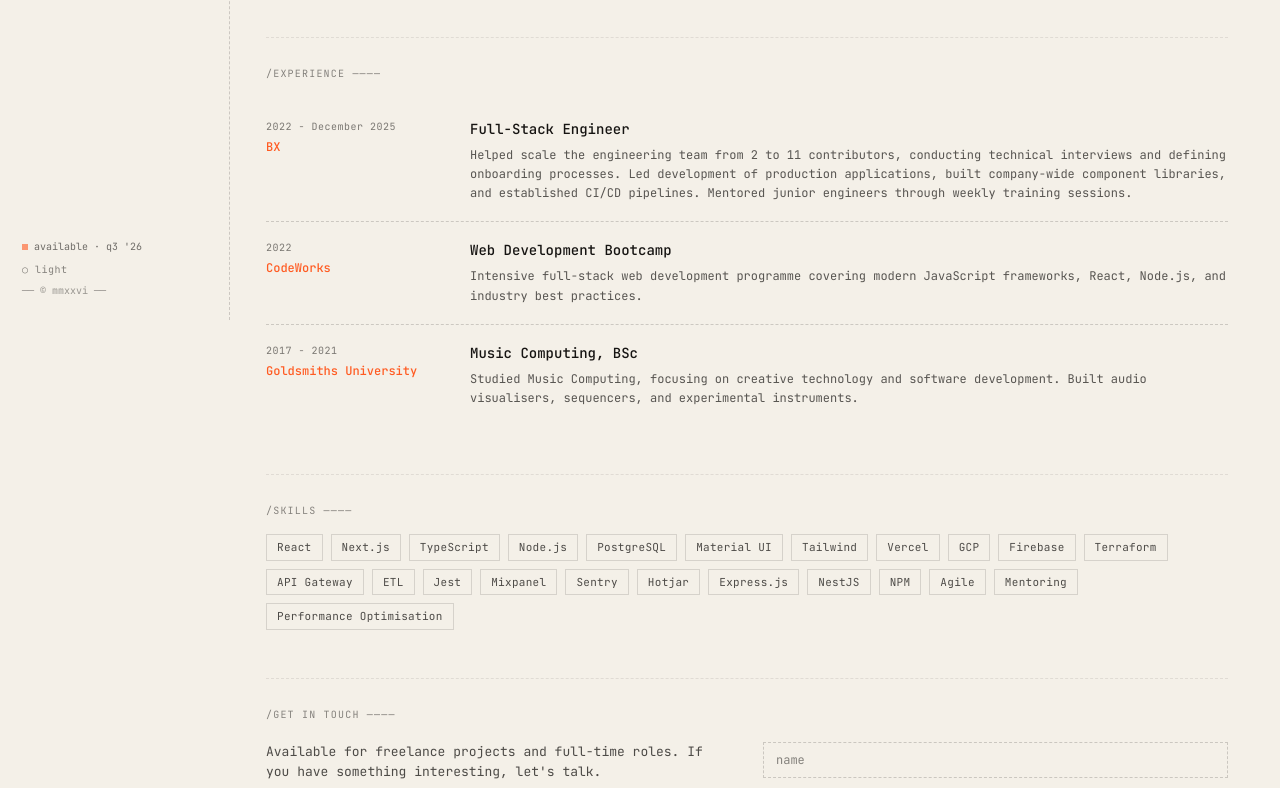
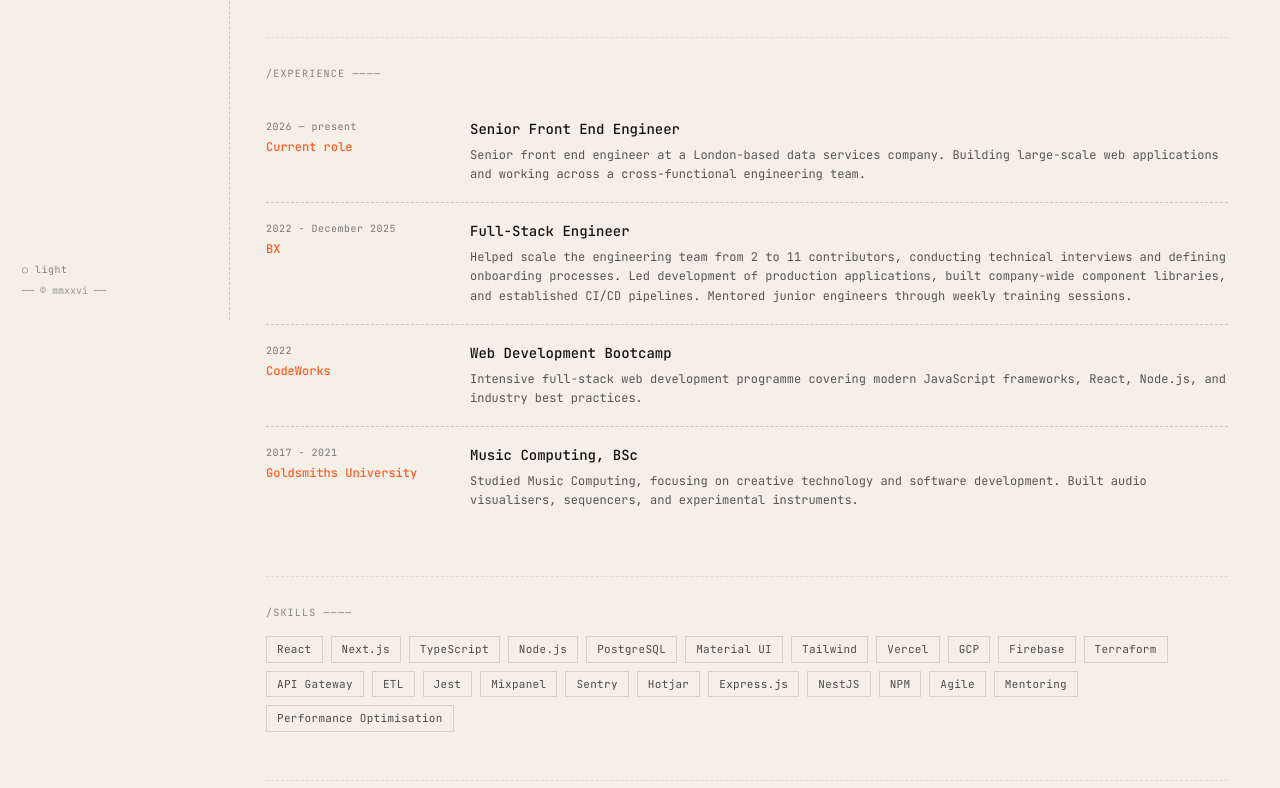
Before and after one commit to IsaacFidler/portfolio, a Next.js app: page /about in a window 1280 px wide. Shown: the part 480-1268 px from the top of the page. Built offline with nearby package versions, Linux system fonts and the light colour scheme.

Commit message:
update: add current role, remove availability, update contact copy
- Add Senior Front End Engineer as current experience entry (company kept abstract)
- Remove 'available · q3 26' indicator from sidebar
- Contact blurb: open but low-key ('always happy to hear about interesting projects')

```diff
--- a/src/app/about/page.tsx
+++ b/src/app/about/page.tsx
@@ -14,7 +14,14 @@ export default function AboutPage() {
     <div className="page-content">
       {/* Header */}
       <div style={{ marginBottom: 40 }}>
-        <div style={{ fontSize: 10, letterSpacing: 1.4, opacity: 0.55, marginBottom: 18 }}>
+        <div
+          style={{
+            fontSize: 10,
+            letterSpacing: 1.4,
+            opacity: 0.55,
+            marginBottom: 18,
+          }}
+        >
           ──── ABOUT · ISAAC FIDLER ────
         </div>
         <h1 className="hero-h1">
@@ -37,20 +44,33 @@ export default function AboutPage() {
         </p>
         <p style={{ margin: 0 }}>
           After CodeWorks bootcamp I joined BX as a software engineer, spending
-          four years building web applications for sustainable agriculture. I led
-          production apps, built a company-wide component library, established
-          CI/CD pipelines, and helped grow the engineering team from 2 to 11.
-          Now working across different domains — most interested in technically
+          four years building web applications for sustainable agriculture. I
+          led production apps, built a company-wide component library,
+          established CI/CD pipelines, and helped grow the engineering team. Now
+          working across different domains — most interested in technically
           complex problems with real-world impact.
         </p>
       </div>
 
       {/* Divider */}
-      <div style={{ borderTop: '1px dashed var(--border-dashed)', opacity: 0.5, marginBottom: 28 }} />
+      <div
+        style={{
+          borderTop: '1px dashed var(--border-dashed)',
+          opacity: 0.5,
+          marginBottom: 28,
+        }}
+      />
 
       {/* Experience */}
       <div style={{ marginBottom: 48 }}>
-        <div style={{ fontSize: 10, opacity: 0.5, letterSpacing: 1.2, marginBottom: 20 }}>
+        <div
+          style={{
+            fontSize: 10,
+            opacity: 0.5,
+            letterSpacing: 1.2,
+            marginBottom: 20,
+          }}
+        >
           /EXPERIENCE ————
         </div>
         <div>
@@ -60,16 +80,43 @@ export default function AboutPage() {
               className="experience-row"
               style={{
                 padding: '18px 0',
-                borderBottom: i < experience.length - 1 ? '1px dashed var(--border-dashed)' : 'none',
+                borderBottom:
+                  i < experience.length - 1
+                    ? '1px dashed var(--border-dashed)'
+                    : 'none',
               }}
             >
               <div>
-                <div style={{ fontSize: 10, opacity: 0.55, letterSpacing: 0.5 }}>{entry.period}</div>
-                <div style={{ fontSize: 12, fontWeight: 500, marginTop: 4, color: ACCENT }}>{entry.company}</div>
+                <div
+                  style={{ fontSize: 10, opacity: 0.55, letterSpacing: 0.5 }}
+                >
+                  {entry.period}
+                </div>
+                <div
+                  style={{
+                    fontSize: 12,
+                    fontWeight: 500,
+                    marginTop: 4,
+                    color: ACCENT,
+                  }}
+                >
+                  {entry.company}
+                </div>
               </div>
               <div>
-                <div style={{ fontSize: 14, fontWeight: 500, marginBottom: 6 }}>{entry.title}</div>
-                <p style={{ fontSize: 12, lineHeight: 1.6, opacity: 0.7, margin: 0 }}>{entry.description}</p>
+                <div style={{ fontSize: 14, fontWeight: 500, marginBottom: 6 }}>
+                  {entry.title}
+                </div>
+                <p
+                  style={{
+                    fontSize: 12,
+                    lineHeight: 1.6,
+                    opacity: 0.7,
+                    margin: 0,
+                  }}
+                >
+                  {entry.description}
+                </p>
               </div>
             </div>
           ))}
@@ -77,18 +124,37 @@ export default function AboutPage() {
       </div>
 
       {/* Divider */}
-      <div style={{ borderTop: '1px dashed var(--border-dashed)', opacity: 0.5, marginBottom: 28 }} />
+      <div
+        style={{
+          borderTop: '1px dashed var(--border-dashed)',
+          opacity: 0.5,
+          marginBottom: 28,
+        }}
+      />
 
       {/* Skills */}
       <div style={{ marginBottom: 48 }}>
-        <div style={{ fontSize: 10, opacity: 0.5, letterSpacing: 1.2, marginBottom: 16 }}>
+        <div
+          style={{
+            fontSize: 10,
+            opacity: 0.5,
+            letterSpacing: 1.2,
+            marginBottom: 16,
+          }}
+        >
           /SKILLS ————
         </div>
         <div style={{ display: 'flex', flexWrap: 'wrap', gap: 8 }}>
           {skills.map((skill) => (
             <span
               key={skill}
-              style={{ fontSize: 11, border: '1px solid var(--border)', padding: '4px 10px', opacity: 0.75, letterSpacing: 0.3 }}
+              style={{
+                fontSize: 11,
+                border: '1px solid var(--border)',
+                padding: '4px 10px',
+                opacity: 0.75,
+                letterSpacing: 0.3,
+              }}
             >
               {skill}
             </span>
@@ -97,38 +163,78 @@ export default function AboutPage() {
       </div>
 
       {/* Divider */}
-      <div style={{ borderTop: '1px dashed var(--border-dashed)', opacity: 0.5, marginBottom: 28 }} />
+      <div
+        style={{
+          borderTop: '1px dashed var(--border-dashed)',
+          opacity: 0.5,
+          marginBottom: 28,
+        }}
+      />
 
       {/* Contact */}
       <div>
-        <div style={{ fontSize: 10, opacity: 0.5, letterSpacing: 1.2, marginBottom: 20 }}>
+        <div
+          style={{
+            fontSize: 10,
+            opacity: 0.5,
+            letterSpacing: 1.2,
+            marginBottom: 20,
+          }}
+        >
           /GET IN TOUCH ————
         </div>
         <div className="about-contact-grid">
           {/* Contact info */}
           <div>
-            <p style={{ fontSize: 13, lineHeight: 1.6, opacity: 0.75, margin: '0 0 20px' }}>
-              Available for freelance projects and full-time roles. If you have
-              something interesting, let&apos;s talk.
+            <p
+              style={{
+                fontSize: 13,
+                lineHeight: 1.6,
+                opacity: 0.75,
+                margin: '0 0 20px',
+              }}
+            >
+              Always happy to hear about interesting projects or ideas.
+              Drop me a message.
             </p>
             <div style={{ display: 'grid', gap: 8, fontSize: 12 }}>
               <div>
                 <span style={{ opacity: 0.45, marginRight: 8 }}>├─</span>
-                <a href="mailto:zac.fidler2@gmail.com" style={{ borderBottom: '1px solid var(--border)', paddingBottom: 1 }}>
+                <a
+                  href="mailto:zac.fidler2@gmail.com"
+                  style={{
+                    borderBottom: '1px solid var(--border)',
+                    paddingBottom: 1,
+                  }}
+                >
                   zac.fidler2@gmail.com
                 </a>
               </div>
               <div>
                 <span style={{ opacity: 0.45, marginRight: 8 }}>├─</span>
-                <a href="https://github.com/IsaacFidler" target="_blank" rel="noreferrer noopener"
-                  style={{ borderBottom: '1px solid var(--border)', paddingBottom: 1 }}>
+                <a
+                  href="https://github.com/IsaacFidler"
+                  target="_blank"
+                  rel="noreferrer noopener"
+                  style={{
+                    borderBottom: '1px solid var(--border)',
+                    paddingBottom: 1,
+                  }}
+                >
                   github.com/IsaacFidler ↗
                 </a>
               </div>
               <div>
                 <span style={{ opacity: 0.45, marginRight: 8 }}>└─</span>
-                <a href="https://www.linkedin.com/in/isaac-fidler/" target="_blank" rel="noreferrer noopener"
-                  style={{ borderBottom: '1px solid var(--border)', paddingBottom: 1 }}>
+                <a
+                  href="https://www.linkedin.com/in/isaac-fidler/"
+                  target="_blank"
+                  rel="noreferrer noopener"
+                  style={{
+                    borderBottom: '1px solid var(--border)',
+                    paddingBottom: 1,
+                  }}
+                >
                   linkedin.com/in/isaac-fidler ↗
                 </a>
               </div>
@@ -142,7 +248,11 @@ export default function AboutPage() {
             style={{ display: 'grid', gap: 12, fontSize: 12 }}
           >
             <input type="hidden" name="_captcha" value="false" />
-            <input type="hidden" name="_subject" value="New message from portfolio site" />
+            <input
+              type="hidden"
+              name="_subject"
+              value="New message from portfolio site"
+            />
             {(['name', 'email', 'message'] as const).map((field) =>
               field === 'message' ? (
                 <textarea
@@ -151,9 +261,14 @@ export default function AboutPage() {
                   placeholder={field}
                   rows={4}
                   style={{
-                    background: 'transparent', border: '1px dashed var(--border)',
-                    color: 'var(--fg)', fontFamily: 'inherit', fontSize: 12,
-                    padding: '8px 12px', resize: 'vertical', outline: 'none',
+                    background: 'transparent',
+                    border: '1px dashed var(--border)',
+                    color: 'var(--fg)',
+                    fontFamily: 'inherit',
+                    fontSize: 12,
+                    padding: '8px 12px',
+                    resize: 'vertical',
+                    outline: 'none',
                   }}
                 />
               ) : (
@@ -163,14 +278,22 @@ export default function AboutPage() {
                   name={field}
                   placeholder={field}
                   style={{
-                    background: 'transparent', border: '1px dashed var(--border)',
-                    color: 'var(--fg)', fontFamily: 'inherit', fontSize: 12,
-                    padding: '8px 12px', outline: 'none',
+                    background: 'transparent',
+                    border: '1px dashed var(--border)',
+                    color: 'var(--fg)',
+                    fontFamily: 'inherit',
+                    fontSize: 12,
+                    padding: '8px 12px',
+                    outline: 'none',
                   }}
                 />
-              )
+              ),
             )}
-            <button type="submit" className="btn-primary" style={{ fontSize: 12, alignSelf: 'start' }}>
+            <button
+              type="submit"
+              className="btn-primary"
+              style={{ fontSize: 12, alignSelf: 'start' }}
+            >
               SEND MESSAGE ▊
             </button>
           </form>
--- a/src/components/layout/sidebar.tsx
+++ b/src/components/layout/sidebar.tsx
@@ -147,27 +147,6 @@ export function Sidebar() {
       <div style={{ flex: 1 }} />
 
       {/* Status */}
-      <div
-        style={{
-          fontSize: 10,
-          opacity: 0.6,
-          marginTop: 18,
-          display: 'flex',
-          alignItems: 'center',
-          gap: 6,
-        }}
-      >
-        <span
-          style={{
-            width: 6,
-            height: 6,
-            background: ACCENT,
-            display: 'inline-block',
-            animation: 'pulse 1.6s infinite',
-          }}
-        />
-        available · q3 &apos;26
-      </div>
       <ThemeToggle />
       <div style={{ fontSize: 10, opacity: 0.4, marginTop: 6 }}>── © mmxxvi ──</div>
     </aside>
--- a/src/data/experience.ts
+++ b/src/data/experience.ts
@@ -6,6 +6,13 @@ export interface Experience {
 }
 
 export const experience: Experience[] = [
+  {
+    title: 'Senior Front End Engineer',
+    company: 'Current role',
+    period: '2026 — present',
+    description:
+      'Senior front end engineer at a London-based data services company. Building large-scale web applications and working across a cross-functional engineering team.',
+  },
   {
     title: 'Full-Stack Engineer',
     company: 'BX',
```
